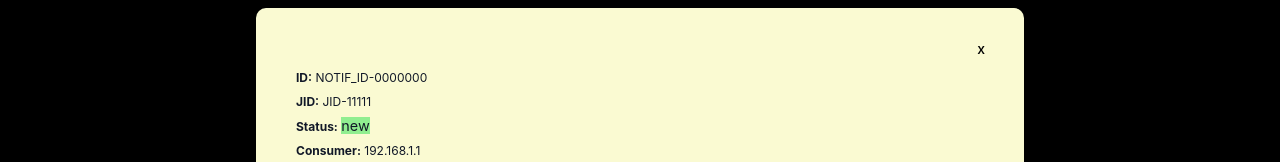
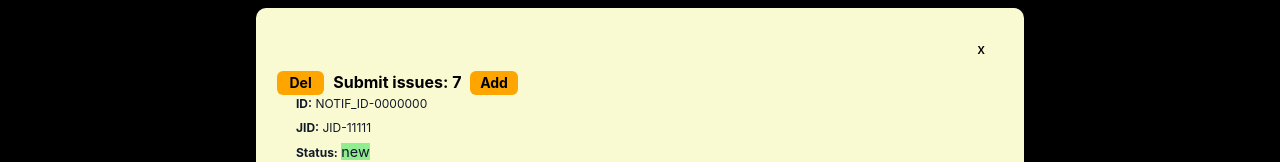
Before and after one commit to amalaguti/react_65675_prj, a React (Vite) app: page /product/NOTIF_ID-0000000 in a window 1280 px wide. Shown: the part 254-416 px from the top of the page. Built offline with nearby package versions, Linux system fonts and the light colour scheme.

Commit message:
feat: Counter

```diff
--- a/src/components/common/counter/Counter.jsx
+++ b/src/components/common/counter/Counter.jsx
@@ -2,21 +2,19 @@ import { useState } from "react";
 import "./counter.css";
 import { Button } from "flowbite-react";
 
-export const Counter = ({ count, callback }) => {
+export const Counter = ({ item }) => {
 
   const addNotification = () => {
-    // callback(count + 1);
     alert("-Add- TO BE IMPLEMENTED");
   };
   const removeNotification = () => {
-    // callback(count - 1);
     alert("TO BE IMPLEMENTED");
     };
 
   return (
     <div className="notifications-counter inline-flex gap-2">
       <Button className="p-0 m-0 text-sm" onClick={removeNotification}>Del</Button>
-      <span>Notifications counter: {count} </span>
+      <span>Submit issues: {item.stocked} </span>
       <Button className="p-0 m-0 text-sm" onClick={addNotification}>Add</Button>
     </div>
   );
--- a/src/components/common/counter/counter.css
+++ b/src/components/common/counter/counter.css
@@ -8,3 +8,9 @@
   padding: 2px;
   justify-content: center;
 }
+
+.notifications-counter span {
+  color: black;
+  font-weight: bold;
+
+}
--- a/src/components/pages/itemDetail/itemDetail.jsx
+++ b/src/components/pages/itemDetail/itemDetail.jsx
@@ -1,10 +1,10 @@
 import "./itemDetail.css";
 import { getItemById } from "../../../utils/fetch";
-import { useParams } from "react-router";
 import { useEffect, useState } from "react";
-import { Link } from "react-router";
+import { Link, useParams } from "react-router";
 import { Button } from "flowbite-react";
 import { NotificationDetailsList } from "../../common/productCard/notification/NotificationDetailsList";
+import { Counter } from "../../common/counter/Counter";
 
 
 function ItemDetail() {
@@ -26,6 +26,7 @@ function ItemDetail() {
             <Link to="/">x</Link>
           </Button>
         </div>
+        <Counter item={product} />
         <NotificationDetailsList notification={product} />
         <img
           className="notificationCardImg"
--- a/src/components/pages/itemListContainer/ItemListContainer.jsx
+++ b/src/components/pages/itemListContainer/ItemListContainer.jsx
@@ -6,7 +6,6 @@ import "./ItemListContainer.css";
 import NotificationsHeader from "../../common/notificationsHeader/NotificationsHeader";
 import { NotificationCard } from "../../common/productCard/notification/NotificationCard";
 import { fetchItems } from "../../../utils/fetch";
-import { Counter } from "../../common/counter/Counter";
 
 
 
@@ -32,7 +31,6 @@ const ItemListContainer = (props) => {
   return (
     <>
       <div id="notifications-container" className="notifications-container">
-        <Counter count={items.length} />
         <NotificationsHeader
           id="notifications-header"
           className="notifications-header"
```
